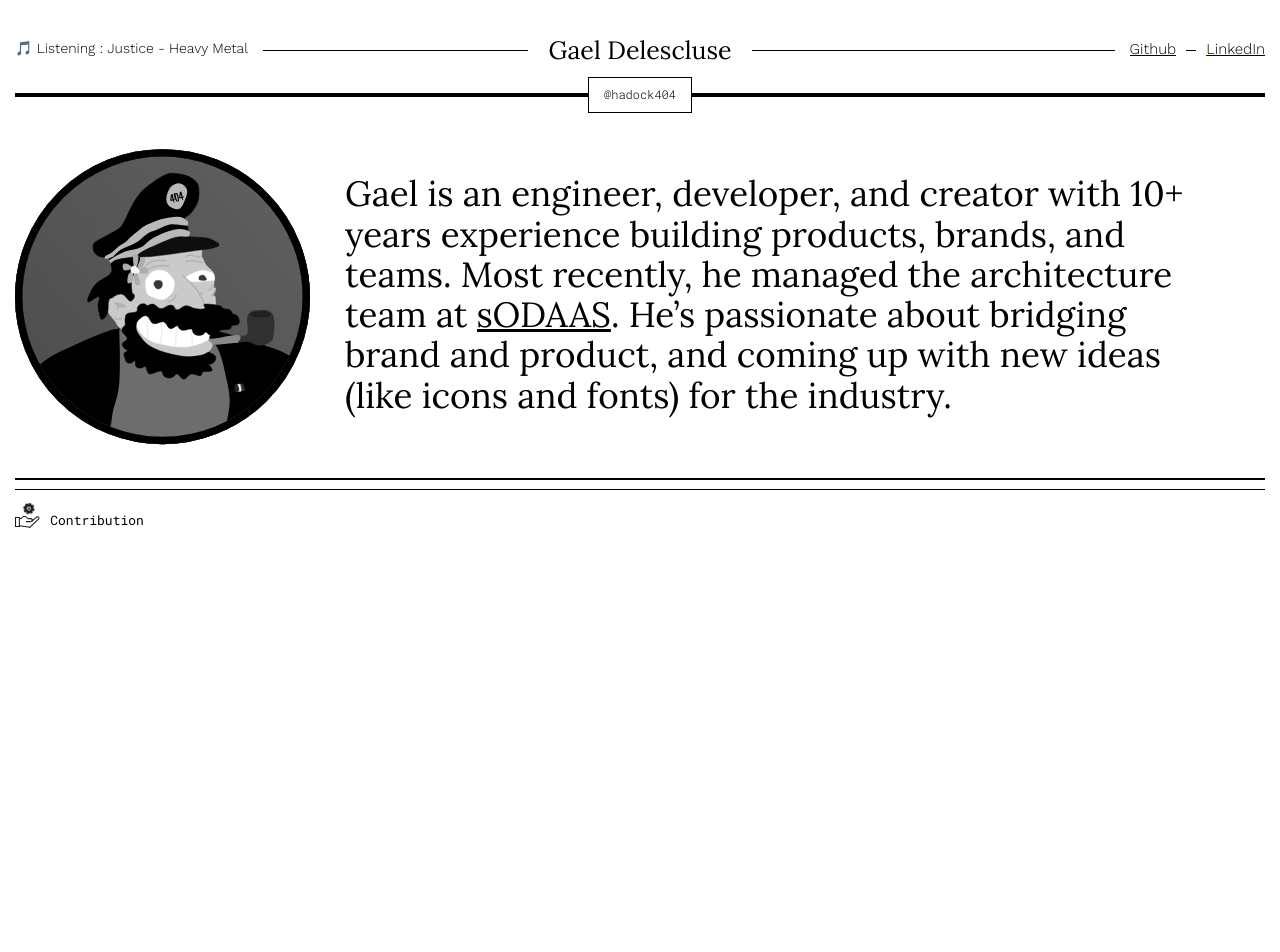
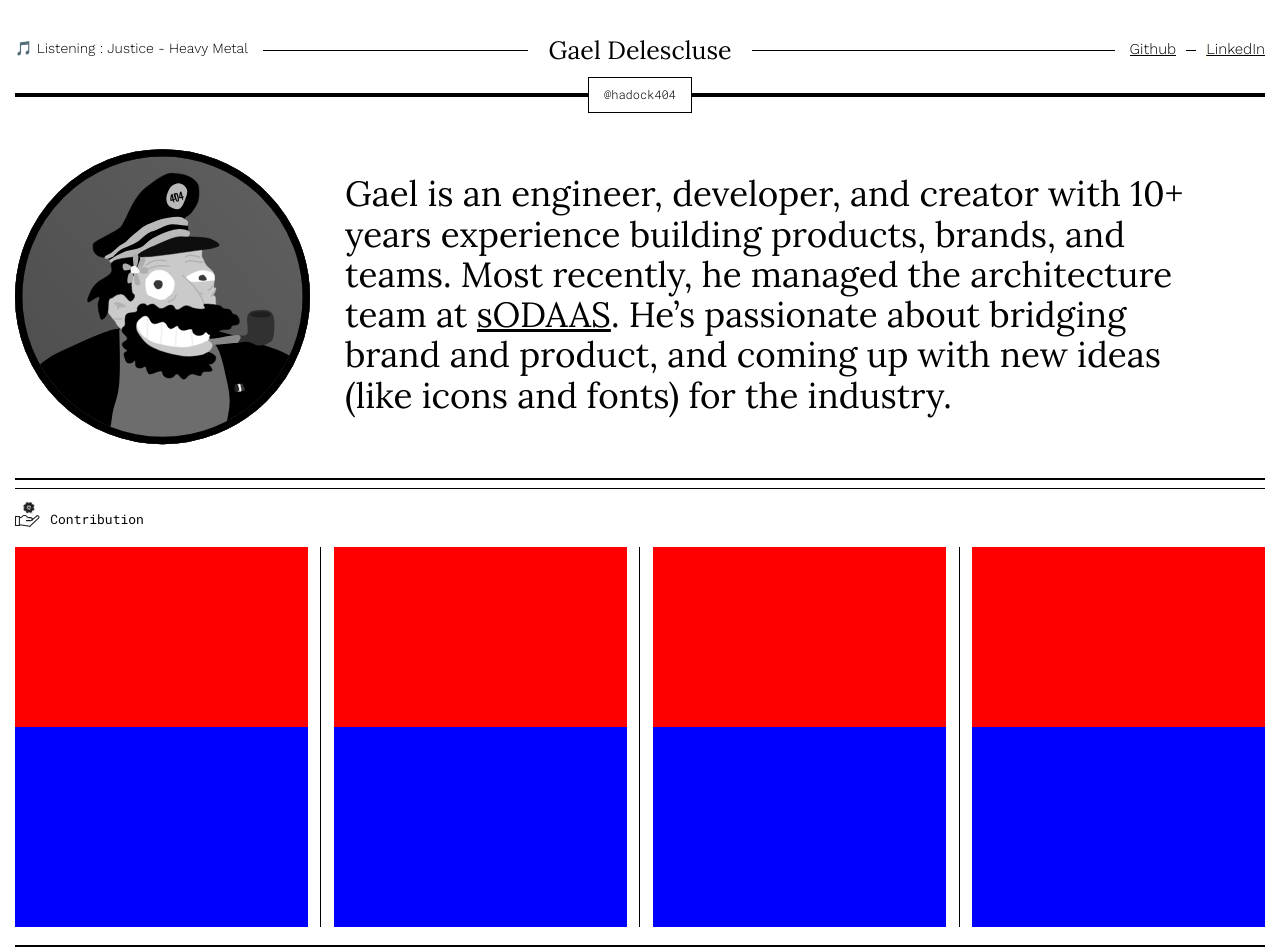
Before and after one commit to HaDock404/app-web-me, a React (Create React App) app: page /#/ in a window 1280 px wide. Shown: the top 952 px of the page. Before the commit the page ends 800 px from the top, so only its background shows below. Built offline with nearby package versions, Linux system fonts and the light colour scheme.

Commit message:
placement articles

```diff
--- /dev/null
+++ b/src/components/Article.jsx
@@ -0,0 +1,52 @@
+import { useState, useEffect } from 'react';
+
+function Article(props) {
+
+    const [WidthContent, setWidthContent] = useState(20);
+    const [MarginLeft, setMarginleft] = useState(10);
+    const [MarginRight, setMarginRight] = useState(10);
+    const [TotalWidth, setTotalWidth] = useState(0)
+
+    const placement_article = props.placement;
+
+    useEffect(() => {
+        if (placement_article === "left") {
+            setWidthContent(10);
+            setMarginleft(0);
+            setTotalWidth(10)
+        } else if (placement_article === "right") {
+            setWidthContent(10);
+            setMarginRight(0);
+            setTotalWidth(10)
+        } else {
+            setWidthContent(20);
+            setMarginleft(10);
+            setMarginRight(10);
+            setTotalWidth(0)
+        }
+    }, [placement_article]); // Exécuter ce code lorsque `center_article` change
+
+    return (
+        <article
+            className="article"
+            style={{
+                width: `calc(25% - ${TotalWidth}px)`
+            }}
+
+            >
+            <div
+                className="content_article"
+                style={{
+                    width: `calc(100% - ${WidthContent}px)`,
+                    marginLeft: `${MarginLeft}px`,
+                    marginRight: `${MarginRight}px`
+                }}>
+                <div className='content_box_image_article'>
+
+                </div>
+            </div>
+        </article>
+    );
+}
+
+export default Article;
--- /dev/null
+++ b/src/components/Articles.jsx
@@ -0,0 +1,21 @@
+import '../styles/articles.css'
+import Article from './Article'
+
+function Articles() {
+    return (
+        <section id='articles_display'>
+            <article id='articles'>
+                <Article placement="left"/>
+                <hr className='vertical_hr'/>
+                <Article  placement="center"/>
+                <hr className='vertical_hr'/>
+                <Article  placement="center"/>
+                <hr className='vertical_hr'/>
+                <Article  placement="right"/>
+            </article>
+
+        </section>
+    )
+}
+
+export default Articles
--- a/src/pages/Home.jsx
+++ b/src/pages/Home.jsx
@@ -3,6 +3,7 @@ import Username from '../components/Username'
 import Intro from '../components/Intro'
 import Separation2 from '../components/Separation2'
 import ContributionTitle from '../components/ContributionTitle'
+import Articles from '../components/Articles'
 
 function Home() {
     return (
@@ -12,6 +13,8 @@ function Home() {
             <Intro />
             <Separation2 />
             <ContributionTitle />
+            <Articles />
+            <Separation2 />
         </>
     )
 }
--- /dev/null
+++ b/src/styles/articles.css
@@ -0,0 +1,43 @@
+#articles_display {
+    width: 100%;
+    display: flex;
+    flex-direction: row;
+    justify-content: center;
+}
+
+#articles {
+    width: 100%;
+    max-width: 1300px;
+    display: flex;
+    flex-direction: row;
+    justify-content: space-between;
+    align-items: center;
+    padding: 15px;
+    padding-top: 5px;
+    padding-bottom: 10px;
+}
+
+.article {
+    height: 380px;
+}
+
+.vertical_hr {
+    background-color: black;
+    width: 1px;
+    border: none;
+    height: 100%;
+}
+
+.content_article {
+    width: calc(100% - 24px);
+    height: 100%;
+    background-color: blue;
+    margin-left: 12px;
+    margin-right: 12px;
+}
+
+.content_box_image_article {
+    width: 100%;
+    background-color: red;
+    height: 180px;
+}
--- a/src/styles/separation.css
+++ b/src/styles/separation.css
@@ -60,6 +60,7 @@
     width: 100%;
     height: 2px;
     background-color: #000;
+    margin-bottom: 0px;
     border: none;
 }
 
@@ -69,7 +70,3 @@
     background-color: #000;
     border: none;
 }
-
-#separation1_x {
-    margin-bottom: 1px;
-}
```
